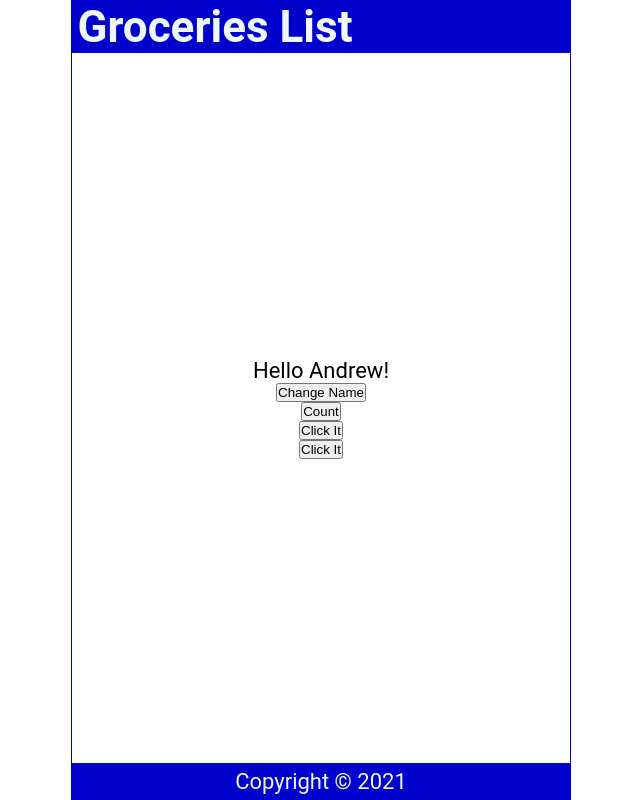
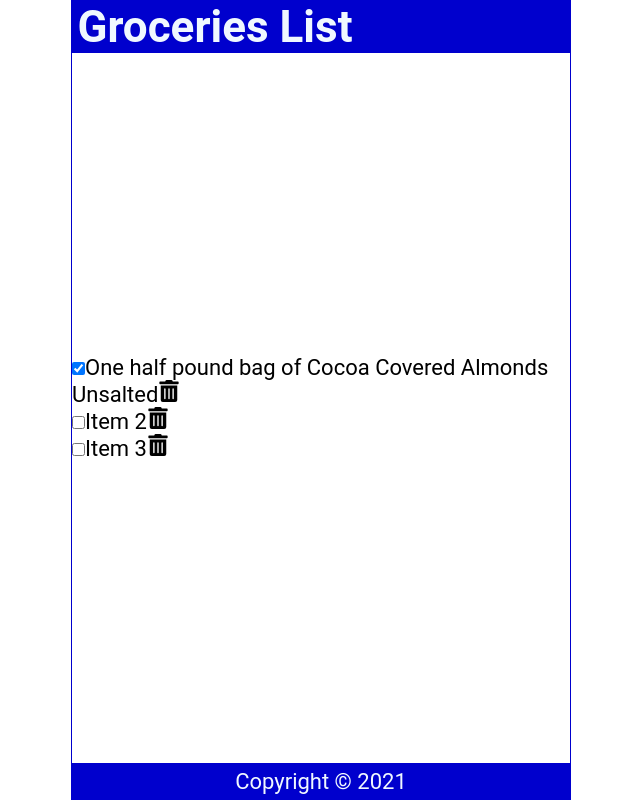
Before and after one commit to I-the-Creator/01tut, a React (Create React App) app: page / in a window 1280 px wide. Shown: the whole page, without its empty margins (319-959 px from the left). Built offline with nearby package versions, Linux system fonts and the light colour scheme.

Commit message:
content change: list add, list item object add, react-icons add as dependency

```diff
--- a/src/Content.jsx
+++ b/src/Content.jsx
@@ -1,43 +1,43 @@
 import { useState } from 'react';
+import { FaTrashAlt } from 'react-icons/fa';
 
 const Content = () => {
-    const [name, setName] = useState('Andrew');
-    const [count, setCount] = useState(0);
-
-    const handleNameChange = () => {
-        const names = ['Bob', 'Kevin', 'Andrew'];
-        const int = Math.floor(Math.random() * 3);
-        setName(names[int]);
-    }
-
-    const handleClick = () => {
-        setCount(count + 1); // set the new value for 'count'
-        console.log(count);  // '0' - the 'count' value will not changed because it's the value what was brought into the function, even though it was changed by setCount
-    }
-
-    const handleClick2 = () => {
-        console.log(count);  // '1' -  the current 'count' value after setCount changed the value
-    }
-
-    const handleClick3 = (event) => {
-        console.log(event.target.innerText);
-    }
+    const [items, setItems] = useState([
+        {
+            id: 1,
+            checked: true,   // check sign enabled
+            item: "One half pound bag of Cocoa Covered Almonds Unsalted"
+        },
+        {
+            id: 2,
+            checked: false,
+            item: "Item 2"
+        },
+        {
+            id: 3,
+            checked: false,
+            item: "Item 3"
+        }
+    ]);
 
     return (
         <main>
-            <p onDoubleClick={handleClick}>
-                {/* get the 'name' state value */}
-                Hello {name}!
-            </p>
-            {/* call handleNameChange function by click and setName change the 'name' state */}
-            <button onClick={handleNameChange}>Change Name</button>
+            <ul>
+                {items.map((item) => (
+                    <li className="item" key={item.id}>
+                        <input
+                            type="checkbox"
+                            checked={item.checked}
+                        />
+                        <label>{item.item}</label>
+                        <FaTrashAlt
+                            role="button"
+                            tabIndex="0"
+                        />
+                    </li>
 
-            <button onClick={handleClick}>Count</button>
-
-            {/* if we don't add anonymous function as a wrapper for 'handle function with parameters' it will be invoked immediately  */}
-            <button onClick={handleClick2}>Click It</button>
-            {/* we can pass the 'event' object to the 'handleClick3' function */}
-            <button onClick={(event) => handleClick3(event)}>Click It</button>
+                ))}
+            </ul>
         </main>
     );
 };
```
